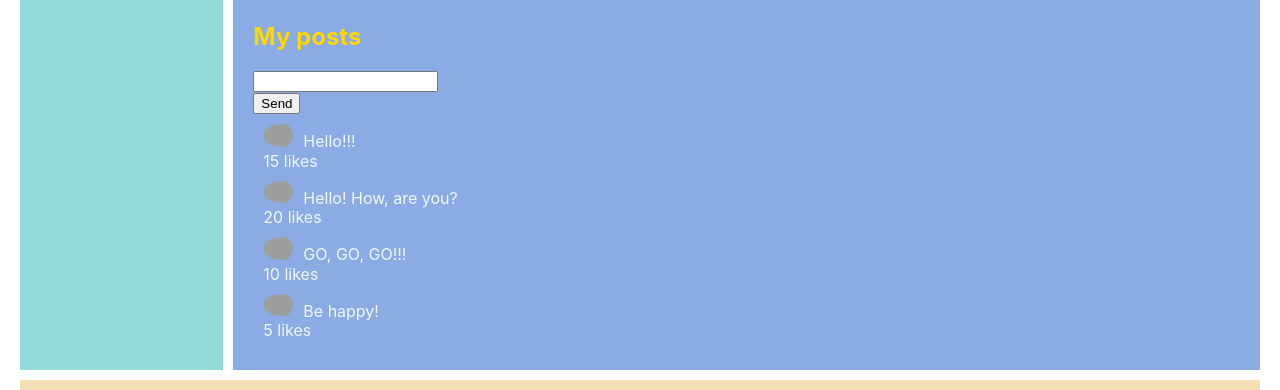
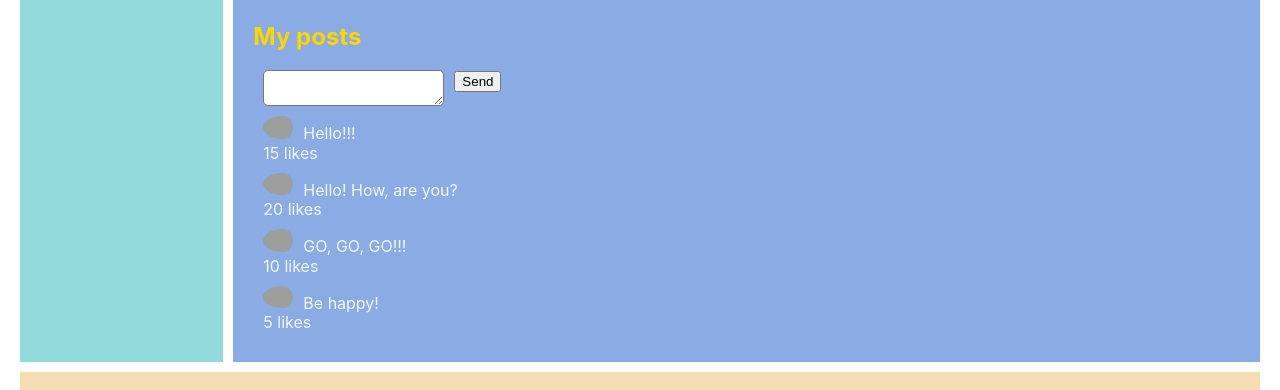
Before and after one commit to Komandr33/samurai-way-main, a React (Create React App) app: page /profile in a window 1280 px wide. Shown: the part 493-883 px from the top of the page. Built offline with nearby package versions, Linux system fonts and the light colour scheme; grey boxes are pictures that could not be loaded.

Commit message:
Added state.js and refactor Textarea.tsx and Button.tsx

```diff
--- a/src/App.css
+++ b/src/App.css
@@ -19,3 +19,15 @@
     max-width: 100%;
     padding: 20px;
 }
+
+.inputBlock {
+    display: flex;
+    justify-content: start;
+    gap: 10px;
+    margin: 10px;
+}
+
+.app-wrapper textarea {
+    max-width: 200px;
+    border-radius: 5px;
+}
--- a/src/App.tsx
+++ b/src/App.tsx
@@ -1,15 +1,14 @@
-import React from 'react';
+import React, {FC} from 'react';
 import './App.css';
 import {Navbar} from './components/Body/Navbar/Navbar';
 import {Header} from './components/Header/Header';
 import {Profile} from './components/Body/Profile/Profile';
 import {Footer} from './components/Footer/Footer';
 import {Dialogs, DialogsPropsType} from './components/Body/Dialogs/Dialogs';
-import {BrowserRouter, Route} from 'react-router-dom';
+import {Route} from 'react-router-dom';
 import {News} from './components/Body/News/News';
 import {Friends} from './components/Body/Friends/Friends';
 import {Musics} from './components/Body/Musics/Musics';
-import {state} from './redux/state';
 
 export type DialogType = {
   id: string,
@@ -37,7 +36,7 @@ type AppStateType = {
   state: AppPropsType
 }
 
-function App(props: AppStateType) {
+export const App: FC<AppStateType> = (props) => {
 
   const profile = () => <Profile profile={props.state.profile}/>
 
@@ -45,20 +44,18 @@ function App(props: AppStateType) {
                                  messages={props.state.dialogs.messages}/>
 
   return (
-    <BrowserRouter>
-      <div className="app-wrapper">
-        <Header/>
-        <Navbar/>
-        <div className="app-wrapper-content">
-          <Route path="/profile" render={profile}/>
-          <Route path="/dialogs" render={dialogs}/>
-          <Route path="/news" render={News}/>
-          <Route path="/musics" render={Musics}/>
-          <Route path="/friends" render={Friends}/>
-        </div>
-        <Footer/>
+    <div className={'app-wrapper'}>
+      <Header/>
+      <Navbar/>
+      <div className={'app-wrapper-content'}>
+        <Route path={'/profile'} render={profile}/>
+        <Route path={'/dialogs'} render={dialogs}/>
+        <Route path={'/news'} render={News}/>
+        <Route path={'/musics'} render={Musics}/>
+        <Route path={'/friends'} render={Friends}/>
       </div>
-    </BrowserRouter>
+      <Footer/>
+    </div>
   );
 }
 
--- a/src/components/Body/Button/Button.tsx
+++ b/src/components/Body/Button/Button.tsx
@@ -1,11 +1,20 @@
-import React from 'react';
+import React, {FC} from 'react';
 
-export function Button() {
+type propsType = {
+  collBack: () => void
+}
+
+export const Button: FC<propsType> = ({collBack}) => {
+
+  const onClickHandler = () => {
+    collBack()
+  }
+
   return (
-    <div>
-      <button onClick={() => {}}>
+    <span>
+      <button onClick={onClickHandler}>
         Send
       </button>
-    </div>
+    </span>
   )
 }
--- a/src/components/Body/Dialogs/Dialog/Dialog.tsx
+++ b/src/components/Body/Dialogs/Dialog/Dialog.tsx
@@ -2,7 +2,6 @@ import React, {FC} from 'react';
 import s from '../Dialogs.module.css';
 import {NavLink} from 'react-router-dom';
 import {DialogType} from '../../../../App';
-
 
 export const Dialog: FC<DialogType> = (props) => {
   const path = `/dialogs/${props.id}`
--- a/src/components/Body/Dialogs/Dialogs.tsx
+++ b/src/components/Body/Dialogs/Dialogs.tsx
@@ -3,6 +3,8 @@ import s from './Dialogs.module.css'
 import {Dialog} from './Dialog/Dialog';
 import {Message} from './Messages/Message';
 import {DialogType, MessageType} from '../../../App';
+import {Textarea} from '../Textarea/Textarea';
+import {addMessage} from '../../../redux/state';
 
 export type DialogsPropsType = {
     dialogs: DialogType[],
@@ -13,16 +15,18 @@ export const Dialogs = (props: DialogsPropsType) => {
 
   const dialogElement = props.dialogs.map(el => <Dialog key={el.id} name={el.name} id={el.id}/>)
   const messageElement = props.messages.map(el => <Message key={el.id} message={el.message}/>)
-
+  const addMessageHandler = (v: string) => {
+    addMessage(v)
+  }
   return (
     <div className={s.dialogs}>
       <div className={s.dialogsItems}>
         {dialogElement}
       </div>
-
       <div className={s.messages}>
         {messageElement}
       </div>
+      <Textarea collBack={addMessageHandler}/>
     </div>
   )
 }
--- a/src/components/Body/News/News.tsx
+++ b/src/components/Body/News/News.tsx
@@ -1,5 +1,3 @@
-
-
 export const News = () => {
   return (
     <div>
--- a/src/components/Body/Profile/Mypost/MyPosts.tsx
+++ b/src/components/Body/Profile/Mypost/MyPosts.tsx
@@ -1,9 +1,9 @@
 import React from 'react';
 import s from './MyPosts.module.css';
 import {Post} from './Post/Post';
-import {Button} from '../../Button/Button';
 import {Textarea} from '../../Textarea/Textarea';
 import {PostType} from '../../../../App';
+import {addPost} from '../../../../redux/state';
 
 type PostsPropsType = {
   posts: Array<PostType>
@@ -11,17 +11,17 @@ type PostsPropsType = {
 
 export function MyPosts(props: PostsPropsType) {
 
-  const post = props.posts.map((p) => <Post key={p.id} message={p.message} likeCounts={p.likes}/>);
+  const posts = props.posts.map((p) => <Post key={p.id} message={p.message} likeCounts={p.likes}/>);
+  const addPostHandler = (v: string) => {
+    addPost(v)
+  }
 
   return (
     <div className={s.item}>
       <h2>My posts</h2>
+      <Textarea collBack={addPostHandler}/>
       <div>
-        <Textarea/>
-        <Button/>
-      </div>
-      <div>
-        {post}
+        {posts}
       </div>
     </div>
   )
--- a/src/components/Body/Textarea/Textarea.tsx
+++ b/src/components/Body/Textarea/Textarea.tsx
@@ -1,9 +1,27 @@
-import React from 'react';
+import React, {ChangeEvent, FC, useState} from 'react';
+import {Button} from '../Button/Button';
+import '../../../App.css';
 
-export function Textarea() {
+type propsType = {
+  collBack: (value: string) => void
+}
+
+export const Textarea: FC<propsType> = (props) => {
+
+  const [value, setValue] = useState('')
+
+  const onChangeHandler = (e: ChangeEvent<HTMLTextAreaElement>) => {
+    setValue(e.currentTarget.value)
+  }
+
+  const onclickHandler = () => {
+    props.collBack(value)
+    setValue('')
+  }
   return (
-    <div>
-      <input type={'text'}/>
+    <div className={'inputBlock'}>
+      <textarea value={value} onChange={onChangeHandler}/>
+      <Button collBack={onclickHandler}/>
     </div>
   )
 }
--- a/src/index.tsx
+++ b/src/index.tsx
@@ -1,7 +1,12 @@
 import React from 'react';
 import ReactDOM from 'react-dom';
 import './index.css';
-import App, {AppPropsType} from './App';
-import {state} from './redux/state';
+import App from './App';
+import state from './redux/state';
+import {BrowserRouter} from 'react-router-dom';
 
-ReactDOM.render(<App state={state}/>, document.getElementById('root'));
+ReactDOM.render(
+  <BrowserRouter>
+    <App state={state}/>
+  </BrowserRouter>, document.getElementById('root')
+);
--- a/src/redux/state.js
+++ b/src/redux/state.js
@@ -1,7 +1,6 @@
-import {AppPropsType} from "../App";
 import {v1} from "uuid";
 
-export const state = {
+const state = {
     dialogs: {
         dialogs: [
             {id: v1(), name: 'Anna'},
@@ -19,7 +18,6 @@ export const state = {
             {id: v1(), message: 'Yo'},
         ],
     },
-
     profile: {
         posts: [
             {id: v1(), message: 'Hello!!!', likes: 15},
@@ -29,3 +27,16 @@ export const state = {
         ]
     }
 }
+export default state;
+
+export const addPost = (value) => {
+    const newPost = {id: v1(), message: value, likes: 0}
+    state.profile.posts.push(newPost)
+    console.log(state.profile.posts)
+}
+
+export const addMessage = (value) => {
+    const newMessage = {id: v1(), message: value}
+    state.dialogs.messages.push(newMessage)
+    console.log(state.dialogs.messages)
+}
```
Also changed, not shown: 1 other file (tests, documents, lock files or other folders).
